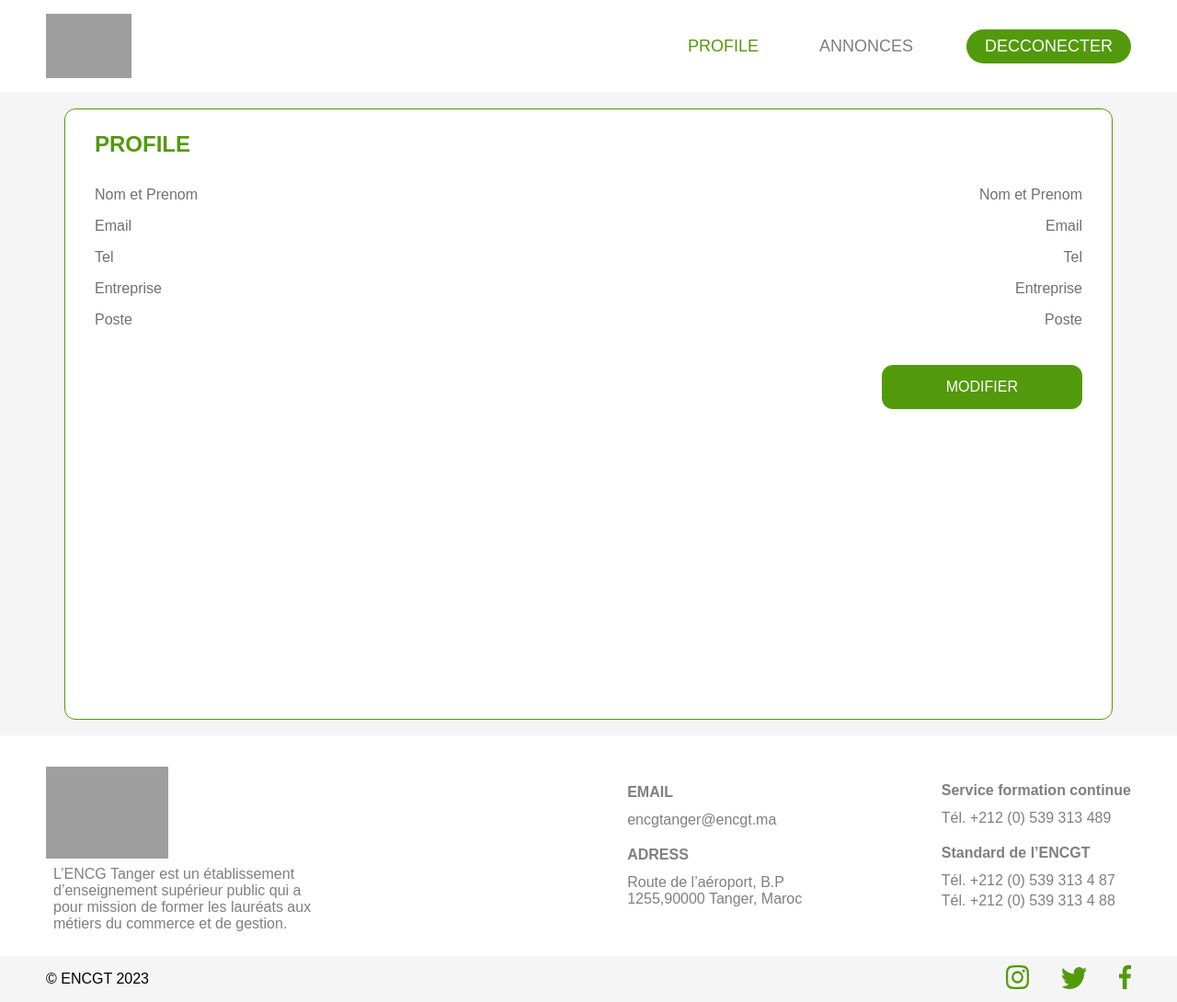
After one commit to deffInen/DDS-ENCGT, a PHP site: page /profile.html in a window 1280 px wide. The commit adds this page. Shown: the whole page at 92% size. Run offline with PHP 8.4, Linux system fonts and the light colour scheme; grey boxes are pictures that could not be loaded.

Commit message:
added profile page

```diff
--- /dev/null
+++ b/profile.html
@@ -0,0 +1,94 @@
+<!DOCTYPE html>
+<html lang="en">
+<head>
+    <meta charset="UTF-8">
+    <meta http-equiv="X-UA-Compatible" content="IE=edge">
+    <meta name="viewport" content="width=device-width, initial-scale=1.0">
+    <title>Document</title>
+    <link rel="stylesheet" href="style.css">
+</head>
+<body>
+    <div class="main-bg-container">
+        <nav>
+            <div>
+                <a href="">
+                    <img src="https://encgt.ma/wp-content/uploads/2020/06/logo-web.png" alt="LOGO">
+                </a>
+                <ul>
+                    <li><a href="" class="btn-decconecter">DECCONECTER</a></li>
+                    <li><a href="" class="menu-option">ANNONCES</a></li>
+                    <li><a href="profile.html" class="menu-option" id="active">PROFILE</a></li>
+                </ul>
+            </div>
+        </nav>
+        <div class="main-content-container">
+            <div class="info-content-container">
+                <h2>PROFILE</h2>
+                <div class="info-title-data-container">
+                    <div class="info-title">
+                        <p>Nom et Prenom</p>
+                        <p>Email</p>
+                        <p>Tel</p>
+                        <p>Entreprise</p>
+                        <p>Poste</p>
+                    </div>
+                    <div class="info-data">
+                        <p>Nom et Prenom</p>
+                        <p>Email</p>
+                        <p>Tel</p>
+                        <p>Entreprise</p>
+                        <p>Poste</p>
+                    </div>
+                </div>
+                <a class="btn-modifier" href="">MODIFIER</a>
+            </div>
+        </div>
+    </div>
+
+    <div class="footer">
+        <footer>
+            <div class="footer-top">
+                <div class="footer-section-one">
+                    <div class="footer-section-one-container">
+                        <img src="https://encgt.ma/wp-content/uploads/2020/06/logo-web.png" alt="LOGO">
+                        <p>L’ENCG Tanger est un établissement d’enseignement supérieur public qui a
+                        pour mission de former les lauréats aux métiers du commerce et de gestion.</p>
+                    </div>
+
+                </div>
+                <div class="footer-section-filler">
+
+                </div>
+                <div class="footer-section-two">
+                    <div class="footer-section-two-container">
+                        <p class="footer-title">EMAIL</p>
+                        <p class="footer-sub-info">encgtanger@encgt.ma</p>
+                        <p class="footer-title-mt">ADRESS</p>
+                        <p class="footer-sub-info">Route de l’aéroport, B.P 1255,90000 Tanger, Maroc</p>
+                    </div>
+                </div>
+                <div class="footer-section-tree">
+                    <div class="footer-section-tree-container">
+                        <p class="footer-title">Service formation continue</p>
+                        <p class="footer-sub-info">Tél. +212 (0) 539 313 489</p>
+                        <p class="footer-title-mt">Standard de l’ENCGT</p>
+                        <p class="footer-sub-info">Tél. +212 (0) 539 313 4 87</p>
+                        <p class="footer-sub-info-mt">Tél. +212 (0) 539 313 4 88</p>
+                    </div>
+                </div>
+            </div>
+            <div class="footer-sub">
+                <div class="cp-container">
+                    <p>© ENCGT 2023</p>
+                </div>
+                <div class="icons-container">
+                    <img src="Path 3.svg" alt="logo3">
+                    <img src="Path 2.svg" alt="logo2">
+                    <img src="Path 1.svg" alt="logo1">
+                </div>
+
+            </div>
+        </footer>
+    </div>
+</body>
+</html>
--- a/style.css
+++ b/style.css
@@ -333,7 +333,7 @@ button{
     box-sizing: border-box;
     font-family: 'Poppins', sans-serif;
   }
-/
+
   ::selection{
     background: #529A0B;
     color: #fff;
@@ -493,3 +493,106 @@ button{
     font-weight: 500;
     cursor: pointer;
   }
+
+  /* nav bar */
+
+nav div ul{
+    margin-right: 50px;
+    order: 2;
+    flex-grow: 1;
+    align-self: center;
+    list-style-type: none;
+    padding: 0;
+}
+
+nav div li{
+    display: inline;
+    float: right;
+
+}
+
+nav div li a{
+    display: block;
+    padding: 8px;
+    text-decoration: none;
+    font-size: 18px;
+    color: #529A0B;
+  }
+
+  .btn-decconecter{
+    color: white;
+    background-color: #529A0B;
+    padding-left: 20px;
+    padding-right: 20px;
+    border-radius: 20px;
+    margin-left: 50px;
+  }
+
+  .menu-option{
+    color: #7F7F7F;
+    margin-left: 50px;
+  }
+
+  #active {
+    color: #529A0B;
+  }
+
+.info-content-container{
+    height: 95%;
+    width: 100%;
+    background-color: white;
+    border:1px #529A0B solid;
+    border-radius: 12px;
+}
+
+.info-content-container h2{
+    color: #529A0B;
+    margin-top: 24px;
+    margin-left: 32px;
+}
+
+.info-title-data-container{
+    margin-top: 24px;
+    display: flex;
+    flex-direction: row;
+    flex-wrap: nowrap;
+    align-items: center;
+}
+
+.info-title{
+    margin-left: 32px;
+    flex-grow: 1;
+    display: flex;
+    flex-direction: column;
+    flex-wrap: nowrap;
+    align-items: start;
+}
+
+.info-data{
+    margin-right: 32px;
+    flex-grow: 1;
+    display: flex;
+    flex-direction: column;
+    flex-wrap: nowrap;
+    align-items: end;
+}
+
+.info-title-data-container p{
+    margin-top: 8px;
+    margin-bottom: 8px;
+    color: #707070;
+}
+
+.btn-modifier{
+    margin-top: 32px;
+    margin-right: 32px;
+    border-radius: 12px;
+    padding-left: 70px;
+    padding-right: 70px;
+    padding-top: 15px;
+    padding-bottom: 15px;
+    color: white;
+    background-color: #529A0B;
+    float: right;
+    text-decoration: none;
+}
```
